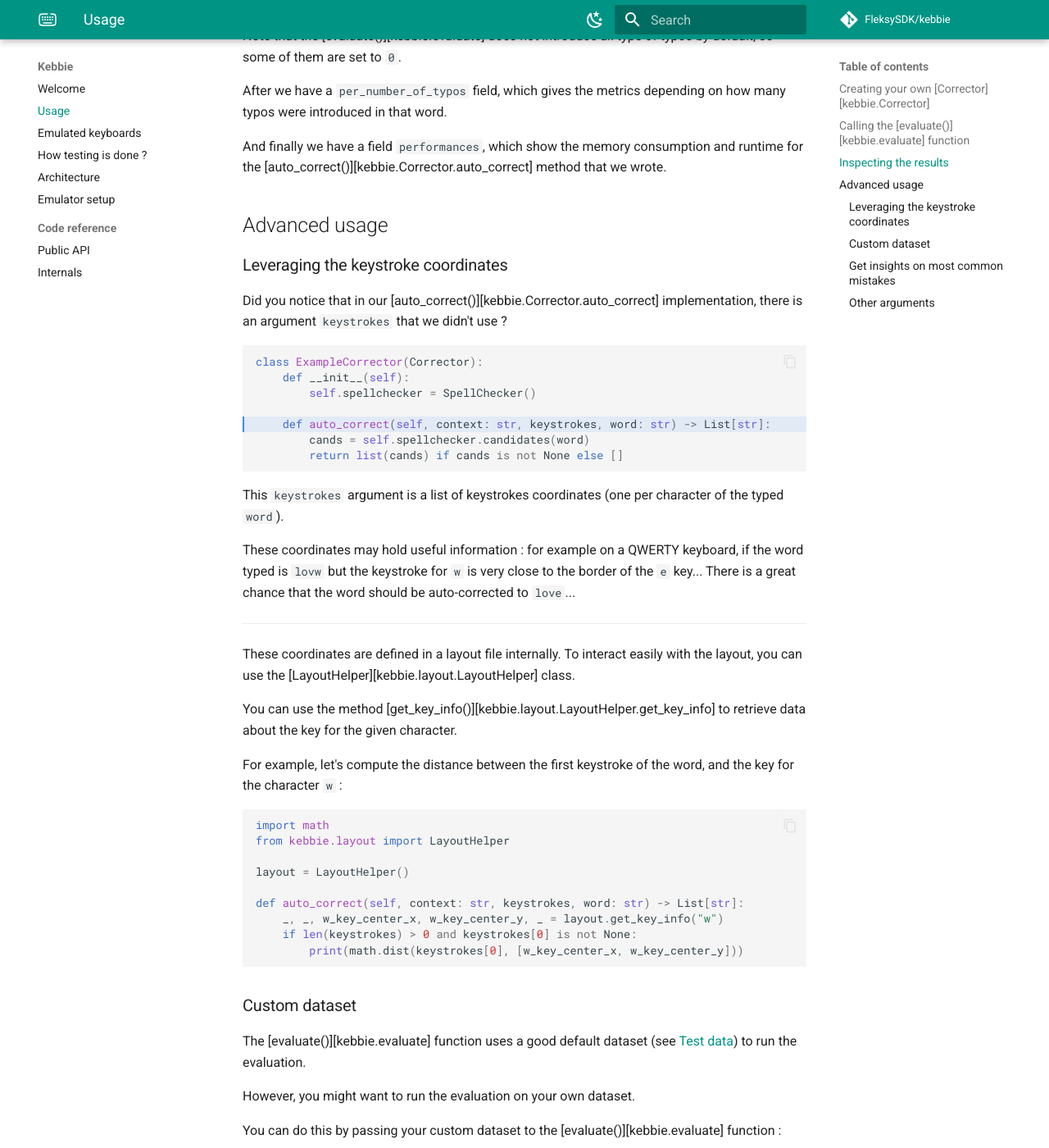
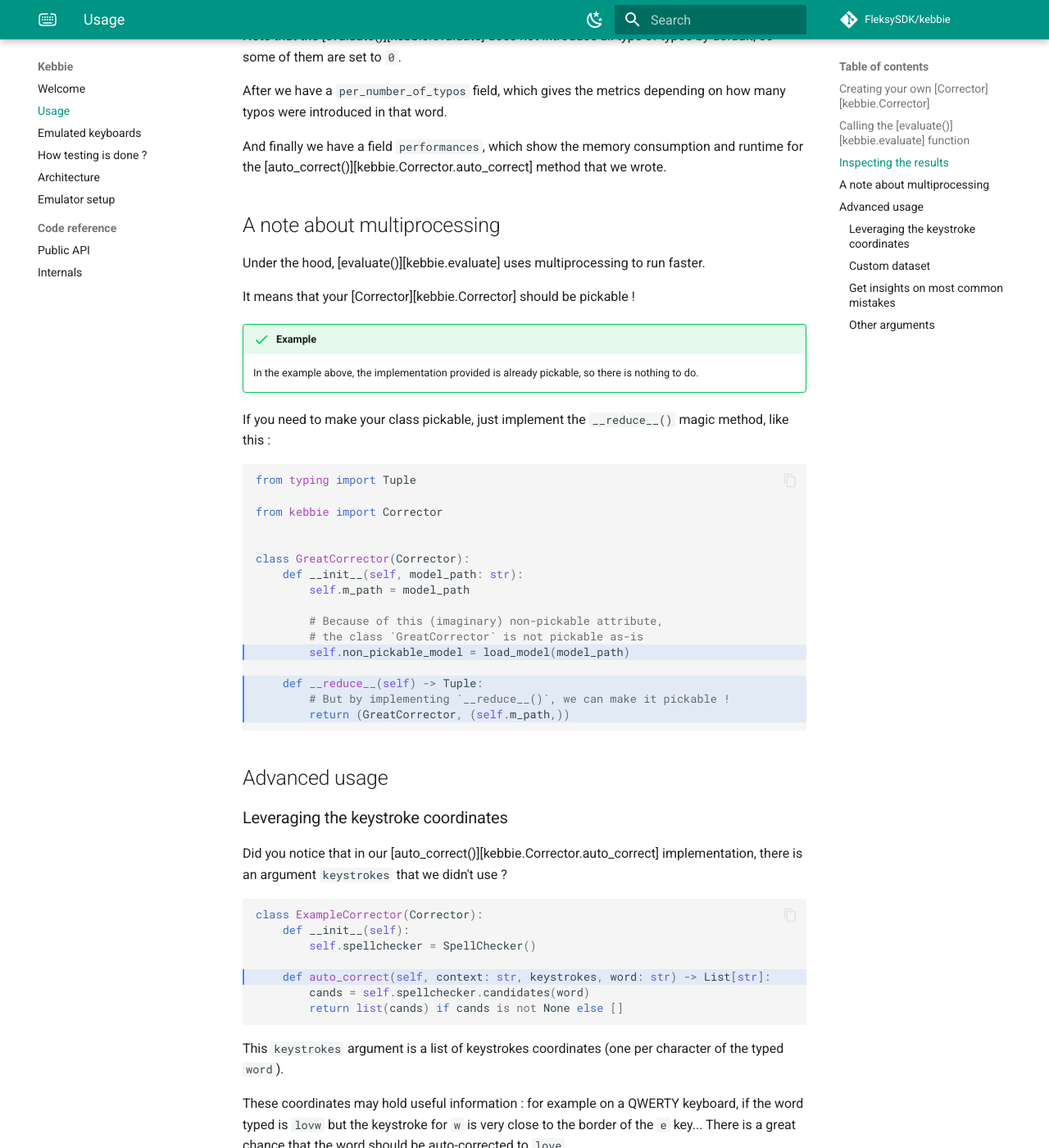
Before and after one commit to FleksySDK/kebbie, an MkDocs documentation site: the page built from docs/usage.md, in a window 1280 px wide and 1400 px high, scrolled down 3453 px. Shown: the whole window at 82% size. Built offline with MkDocs 1.6.1 and Material for MkDocs 9.7.7, drawn with Linux system fonts in a browser that asks for light colours; comment, search, counter and statistics services are not loaded; the version menu is left out.

Commit message:
📝 Add documentation about pickable class

````diff
--- a/docs/usage.md
+++ b/docs/usage.md
@@ -501,6 +501,37 @@ After we have a `per_number_of_typos` field, which gives the metrics depending o
 
 And finally we have a field `performances`, which show the memory consumption and runtime for the [auto_correct()][kebbie.Corrector.auto_correct] method that we wrote.
 
+## A note about multiprocessing
+
+Under the hood, [evaluate()][kebbie.evaluate] uses multiprocessing to run faster.
+
+It means that your [Corrector][kebbie.Corrector] should be pickable !
+
+!!! success "Example"
+    In the example above, the implementation provided is already pickable, so there is nothing to do.
+
+If you need to make your class pickable, just implement the `__reduce__()` magic method, like this :
+
+```python hl_lines="12 14-16"
+from typing import Tuple
+
+from kebbie import Corrector
+
+
+class GreatCorrector(Corrector):
+    def __init__(self, model_path: str):
+        self.m_path = model_path
+
+        # Because of this (imaginary) non-pickable attribute,
+        # the class `GreatCorrector` is not pickable as-is
+        self.non_pickable_model = load_model(model_path)
+
+    def __reduce__(self) -> Tuple:
+        # But by implementing `__reduce__()`, we can make it pickable !
+        return (GreatCorrector, (self.m_path,))
+```
+
+
 ## Advanced usage
 
 ### Leveraging the keystroke coordinates
````
Also changed, not shown: docs/emulated_keyboard.md (+10 -0 lines).
